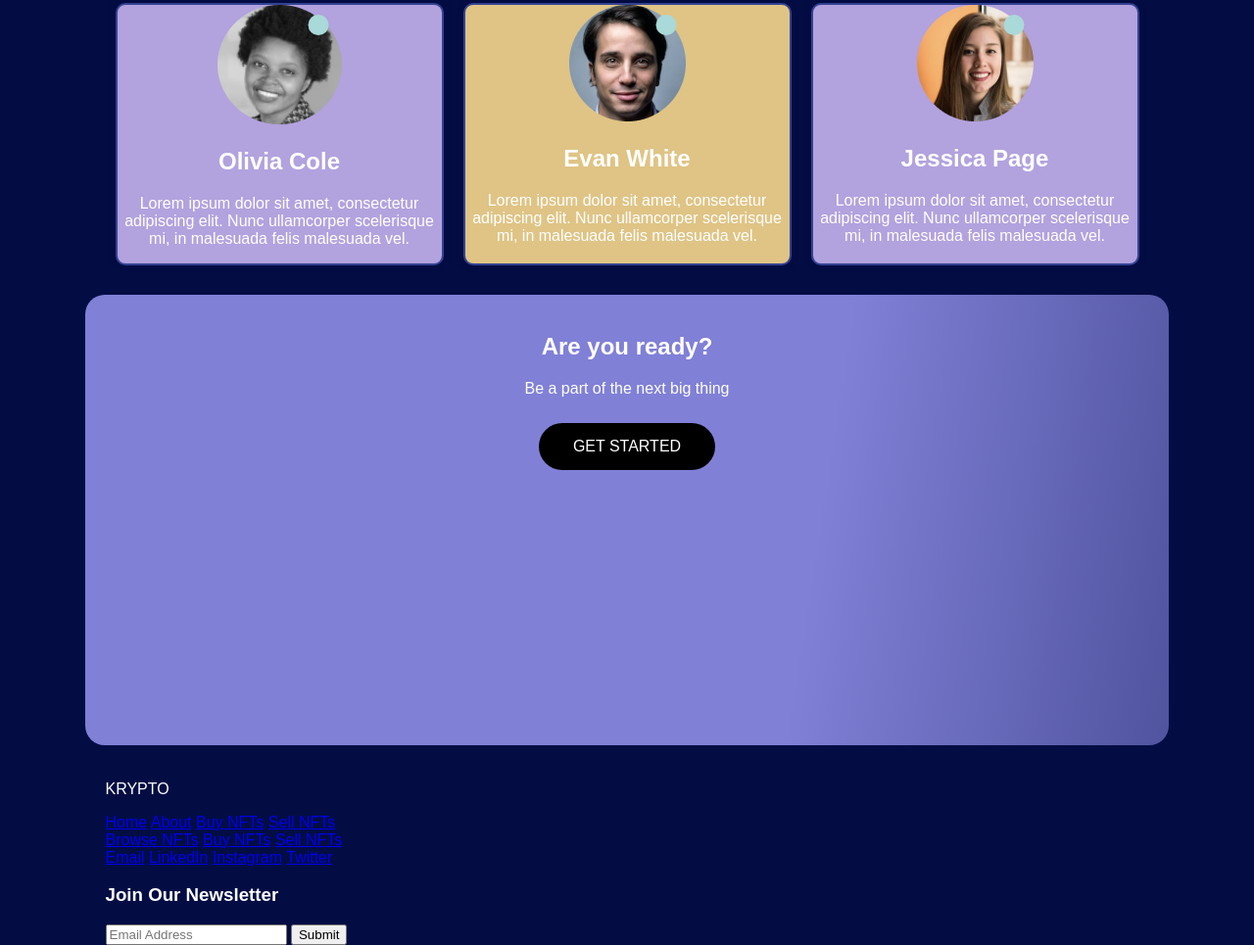
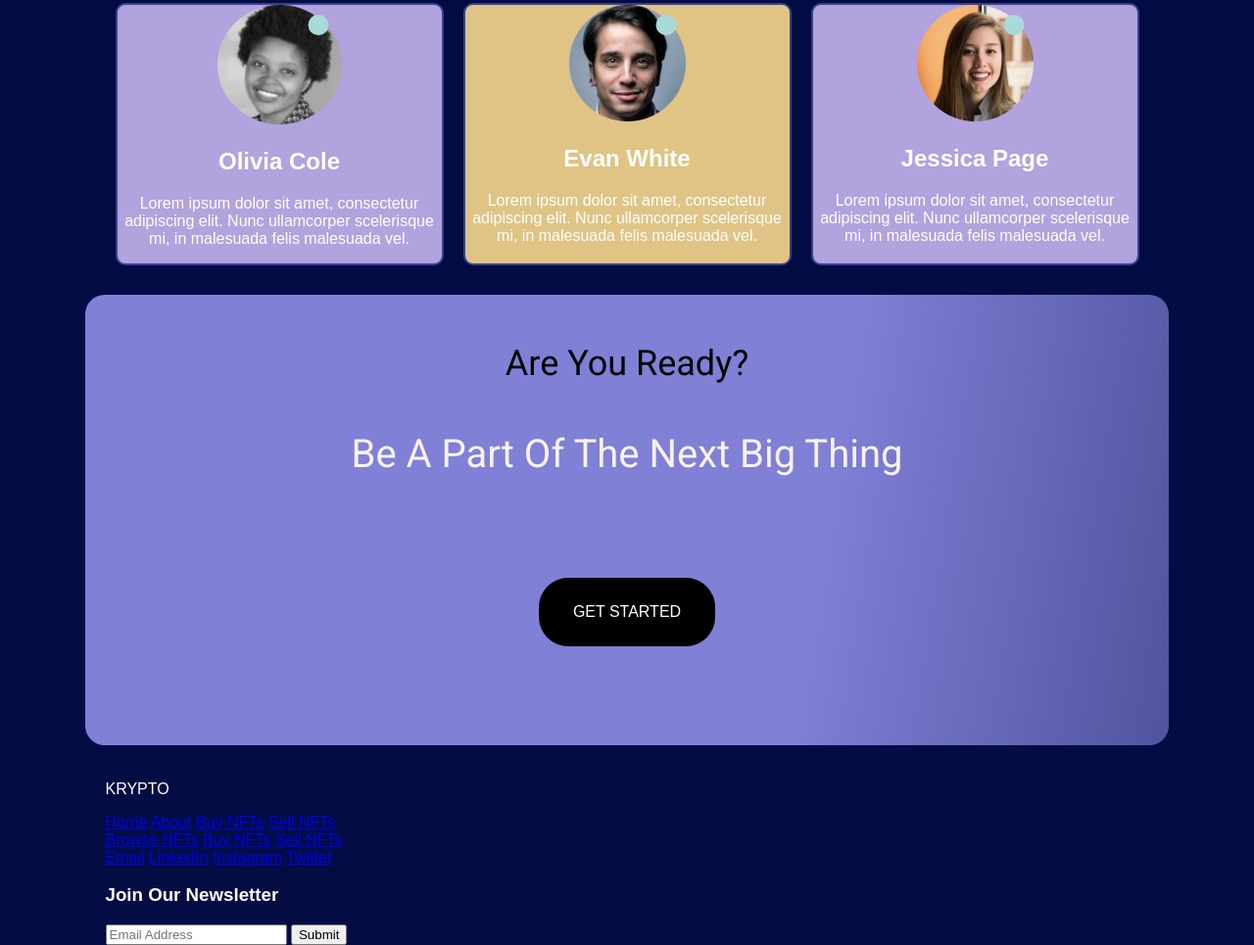
Before and after one commit to NJIT-WIS/nft-site-FunkeMonke, a website: page docs/index.html in a window 1280 px wide. Shown: the part 1928-2893 px from the top of the page at 98% size. Drawn offline with Linux system fonts and the light colour scheme; a web font is replaced by a local one.

Commit message:
Finished the Are you ready? part

```diff
--- a/docs/css/main.css
+++ b/docs/css/main.css
@@ -273,7 +273,7 @@ max-width: 522px
 }
 
 .rectangle-behind {
-    background: linear-gradient(98.84deg, #8080D7 66.63%, rgba(137, 208, 209, 0) 153.62%);  /* Rectangle background color */
+    background: linear-gradient(98.84deg, #8080D7 66.63%, rgba(137, 208, 209, 0) 153.62%); /* Rectangle background color */
     padding: 20px; /* Add padding to control the size of the rectangle */
     border-radius: 20px; /* Add border-radius for rounded corners */
     text-align: center;
@@ -283,9 +283,45 @@ max-width: 522px
     left: 188px;
 }
 
-.hero_center.ready h2 {
-    font-size: 24px;
+.rectangle-behind h2 {
+    color: #040404;
+    font-family: Roboto;
+    font-size: 36px;
+    font-style: normal;
+    font-weight: 400;
+    line-height: normal;
+    text-transform: capitalize;
+
+    height: 50px; /* Adjust the height of the h2 element */
 }
+
+.rectangle-behind p {
+    color: #F8F1F1;
+    font-family: Roboto;
+    font-size: 40px;
+    font-style: normal;
+    font-weight: 400;
+    line-height: normal;
+    text-transform: capitalize;
+
+
+    height: 100px; /* Adjust the height of the p element */
+}
+
+.rectangle-behind .pill-link-black-button {
+    display: inline-block;
+    background-color: #000000;
+    color: #fff;
+    padding: 15px 35px;
+    text-decoration: none;
+    font-size: 16px;
+    height: 40px; /* Adjust the height of the button */
+    border-radius: 30px;
+    margin-top: 10px;
+    text-align: center; /* Center the text horizontally */
+    line-height: 40px; /* Center the text vertically within the button */
+}
+
 
 .stacked-items {
     border: 2px solid #8C8CDA;
@@ -298,15 +334,3 @@ max-width: 522px
     font-size: 18px;
     margin: 0;
 }
-
-.hero_center.ready .pill-link-black-button {
-    display: inline-block;
-    background-image: linear-gradient(98.84deg, #8080D7 66.63%, rgba(137, 208, 209, 0) 153.62%);
-    background: #000000;
-    color: #fff;
-    padding: 15px 35px;
-    text-decoration: none;
-    font-size: 16px;
-    border-radius: 30px;
-    margin-top: 10px;
-}
```
